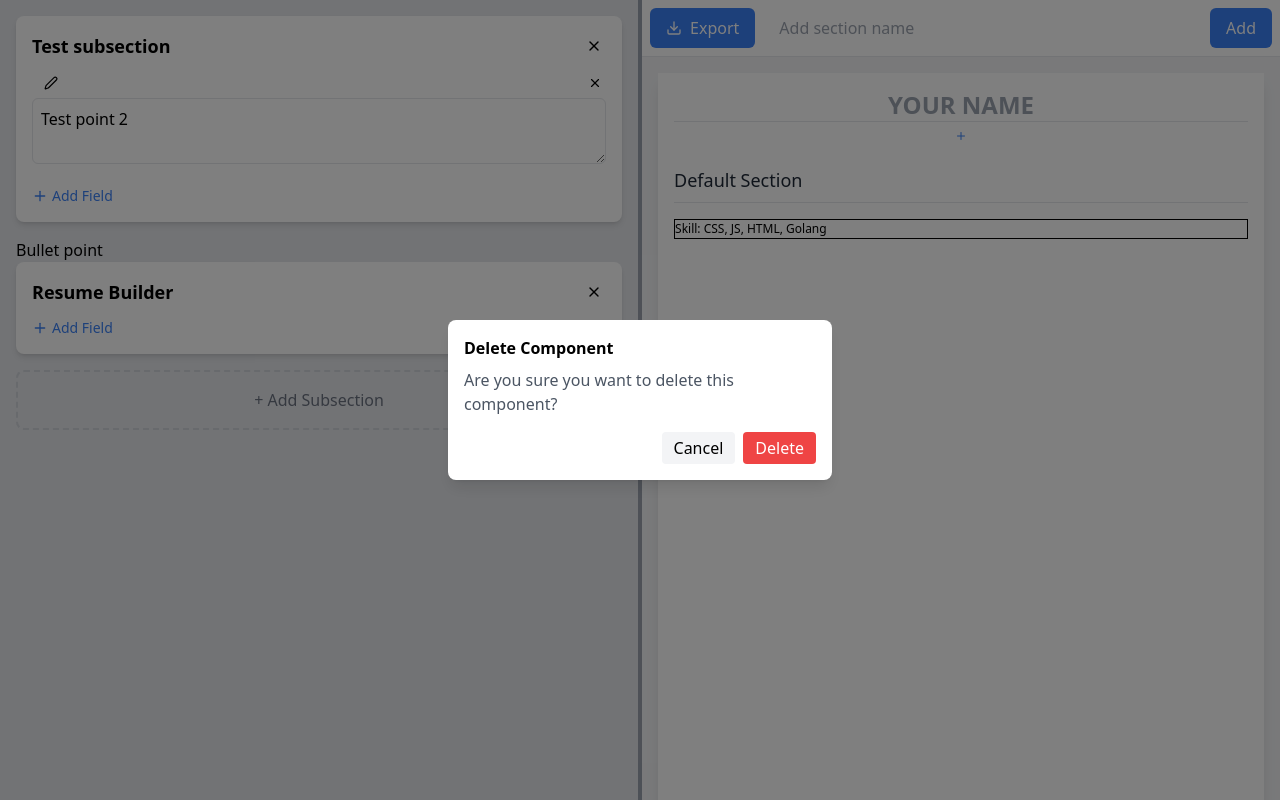
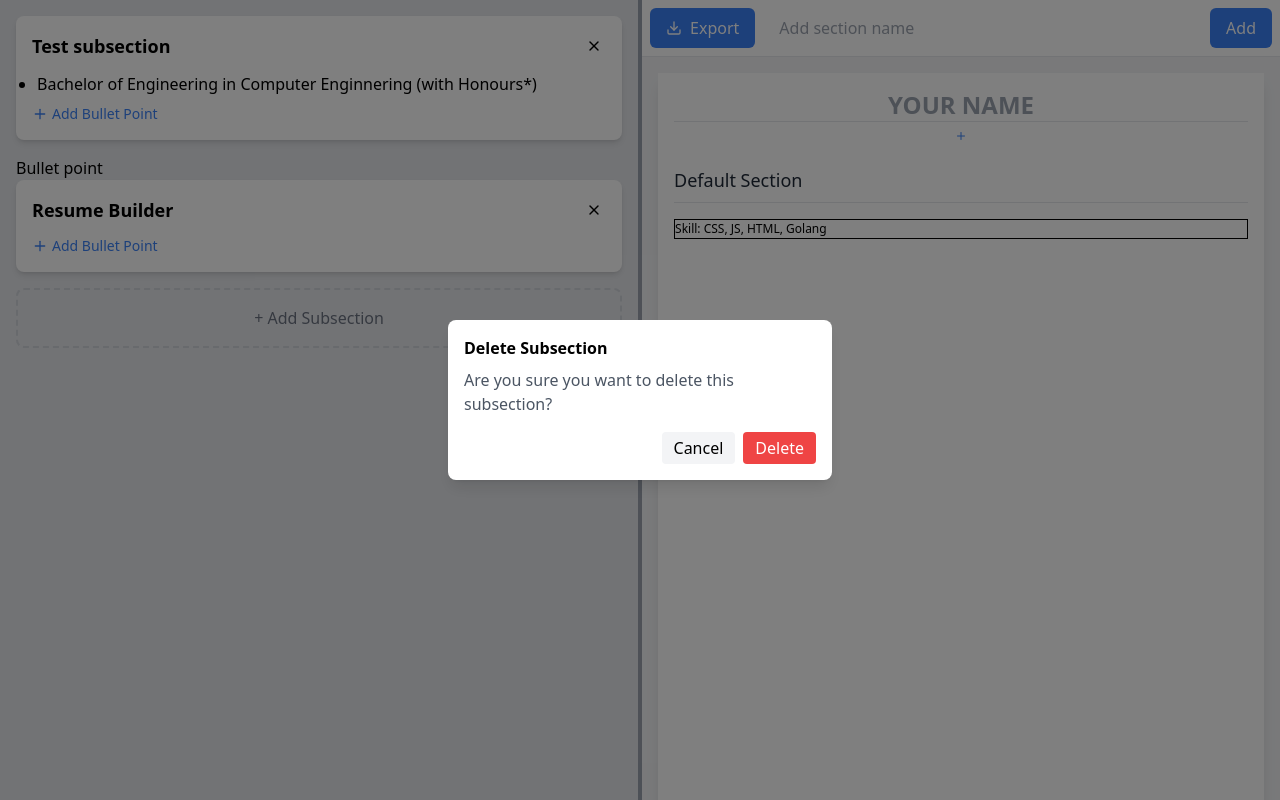
Before and after one commit to ThienDuc3112/hackNRoll25, a React (Vite) app in the folder frontend/: page / in a window 1280 px wide. Both pictures are taken after a click on the button 594 px from the left and 46 px from the top of the page. Built offline with nearby package versions, Linux system fonts and the light colour scheme; what @react-pdf/renderer would draw is missing.

Commit message:
State newPoint and subsex

```diff
--- a/frontend/src/pages/editor/bulletpoint.tsx
+++ b/frontend/src/pages/editor/bulletpoint.tsx
@@ -1,8 +1,10 @@
-const BulletPoint = ({ title }) => {
+import { PointType } from "./types";
+
+const BulletPoint = ({ point }: { point: PointType }) => {
   return (
     <div>
       <ul style={{ listStyleType: "disc", paddingLeft: "5px" }}>
-        <li>{title}</li>
+        <li>{point.data}</li>
       </ul>
     </div>
   );
--- a/frontend/src/pages/editor/editor.tsx
+++ b/frontend/src/pages/editor/editor.tsx
@@ -91,7 +91,7 @@ const Editor = () => {
   const [dividerPosition, setDividerPosition] = useState(50);
 
   // Access your editor state & actions
-  const { editorState, newSection } = useEditorAtom();
+  const { editorState, newSection, newSubSection } = useEditorAtom();
 
   // Each section uses an ID "section-xxx" for sorting
 
@@ -115,8 +115,8 @@ const Editor = () => {
   };
 
   /** Add new subsection from the left sidebar. */
-  const addNewSubsection = () => {
-    console.log("addNewSubsection()")
+  const addNewSubsection = (subSection: SubsectionType) => {
+    newSubSection(subSection)
   };
 
   return (
--- a/frontend/src/pages/editor/state.ts
+++ b/frontend/src/pages/editor/state.ts
@@ -1,6 +1,6 @@
-import { atom, useAtom } from "jotai"
-import { EditorStateType, ItemType } from "./types"
-import { arrayMove } from "@dnd-kit/sortable"
+import { atom, useAtom } from "jotai";
+import { EditorStateType, ItemType, PointType, SubsectionType } from "./types";
+import { arrayMove } from "@dnd-kit/sortable";
 
 export const editorAtom = atom<EditorStateType>({
   menu: ["test", "education", "project"],
@@ -8,7 +8,7 @@ export const editorAtom = atom<EditorStateType>({
     {
       id: "default",
       displayName: "Default Section",
-      items: ["skill"]
+      items: ["skill"],
     },
   ],
   itemMap: {
@@ -16,9 +16,9 @@ export const editorAtom = atom<EditorStateType>({
       type: "SUBSECTION",
       id: "test",
       title: "Test subsection",
-      items: ["test2"],
+      items: ["education"],
       description: "This is a test subsection",
-      timeRange: "beginning of time - now"
+      timeRange: "beginning of time - now",
     },
     project: {
       type: "SUBSECTION",
@@ -26,77 +26,123 @@ export const editorAtom = atom<EditorStateType>({
       title: "Resume Builder",
       items: [],
       description: "This very website",
-      timeRange: "now - now"
+      timeRange: "now - now",
     },
-    "test2": {
+    test2: {
       type: "POINT",
       data: "Test point 2",
-      id: "test2"
+      id: "test2",
     },
     skill: {
       type: "POINT",
       data: "Skill: CSS, JS, HTML, Golang",
-      id: "skill"
+      id: "skill",
     },
     education: {
       type: "POINT",
       data: "Bachelor of Engineering in Computer Enginnering (with Honours*)",
-      id: "education"
+      id: "education",
     },
-  }
-} as EditorStateType)
+  },
+} as EditorStateType);
 
-export const itemMapAtom = atom<Record<string, ItemType>>((get) => get(editorAtom).itemMap)
+export const itemMapAtom = atom<Record<string, ItemType>>(
+  (get) => get(editorAtom).itemMap
+);
 
 export const useEditorAtom = () => {
-  const [editorState, setEditorState] = useAtom(editorAtom)
+  const [editorState, setEditorState] = useAtom(editorAtom);
 
   const move = (itemId: string, sectionId: string, targetIndex: number) => {
-    console.log(`move ${itemId} to ${sectionId}[${targetIndex}]`)
-    setEditorState(prev => {
+    console.log(`move ${itemId} to ${sectionId}[${targetIndex}]`);
+    setEditorState((prev) => {
       if (!prev.itemMap[itemId]) return prev;
       //console.log("prev", prev)
 
       const newState = {
         itemMap: prev.itemMap,
         sections: [...prev.sections],
-        menu: prev.menu.filter(val => val !== itemId)
-      }
+        menu: prev.menu.filter((val) => val !== itemId),
+      };
 
-      newState.sections = newState.sections.map(section => {
-        const newSection = { ...section }
-        newSection.items = newSection.items.filter(val => val !== itemId)
+      newState.sections = newState.sections.map((section) => {
+        const newSection = { ...section };
+        newSection.items = newSection.items.filter((val) => val !== itemId);
         if (newSection.id === sectionId) {
-          newSection.items.splice(targetIndex, 0, itemId)
+          newSection.items.splice(targetIndex, 0, itemId);
         }
-        return newSection
-      })
+        return newSection;
+      });
+
+      return newState;
+    });
+  };
+
+  const moveSection = (activeSectionId: string, targetIndex: number) => {
+    const { sections } = editorState;
+    const newSections = arrayMove(
+      sections,
+      sections.findIndex((val) => val.id === activeSectionId),
+      targetIndex
+    );
+    setEditorState((prev) => ({
+      ...prev,
+      sections: newSections,
+    }));
+  };
+
+  const newSection = (id: string, name: string) => {
+    setEditorState((prev) => ({
+      ...prev,
+      sections: [
+        ...prev.sections,
+        {
+          id: id,
+          displayName: name,
+          items: [],
+        },
+      ],
+    }));
+  };
+
+  const newBulletPoint = (data: string): string => {
+    const newId = Math.random().toString();
+    setEditorState((prev) => {
+      const newPoint: PointType = {
+        id: newId,
+        data,
+        type: "POINT",
+      };
+      const newState: EditorStateType = {
+        ...prev,
+        itemMap: {
+          ...prev.itemMap,
+          [newId]: newPoint,
+        },
+      };
+      return newState;
+    });
+    return newId;
+  };
+
+  const newSubSection = (subsection: SubsectionType) =>{
+    const newId = Math.random().toString();
+    setEditorState((prev) => {
+      const newState: EditorStateType = {
+        ...prev,
+        itemMap: {
+          ...prev.itemMap,
+          [newId]: {
+            ...subsection,
+            id: newId
+          },
+        },
+        menu: [...prev.menu, newId]
+      };
 
       return newState
     })
   }
 
-  const moveSection = (activeSectionId: string, targetIndex: number) => {
-    const { sections } = editorState
-    const newSections = arrayMove(sections, sections.findIndex(val => val.id === activeSectionId), targetIndex)
-    setEditorState(prev => ({
-      ...prev,
-      sections: newSections
-    }))
-  }
-
-  const newSection = (id: string, name: string) => {
-    setEditorState(prev => ({
-      ...prev, sections: [
-        ...prev.sections,
-        {
-          id: id,
-          displayName: name,
-          items: []
-        }
-      ]
-    }))
-  }
-
-  return { editorState, move, moveSection, newSection }
-}
+  return { editorState, move, moveSection, newBulletPoint, newSubSection, newSection };
+};
--- a/frontend/src/pages/editor/subsection.tsx
+++ b/frontend/src/pages/editor/subsection.tsx
@@ -1,57 +1,48 @@
 import { useState } from "react";
-import { X, Plus, Edit2 } from "lucide-react";
+import { X, Plus } from "lucide-react";
 import { PointType, SubsectionType } from "./types";
 import { useAtomValue } from "jotai";
-import { itemMapAtom } from "./state";
+import { itemMapAtom, useEditorAtom } from "./state";
+import BulletPoint from "./bulletpoint";
 
-const Field = ({ id, label, content }) => {
-  const [isEditing, setIsEditing] = useState(false);
-  const [newLabel, setNewLabel] = useState(label);
+const Subsection = ({ subSection }: { subSection: SubsectionType }) => {
   const [showConfirm, setShowConfirm] = useState(false);
+  const itemMap = useAtomValue(itemMapAtom);
+
+  const {newBulletPoint} = useEditorAtom()
 
   return (
-    <div className="mb-4">
-      <div className="flex justify-between items-center mb-1">
-        {isEditing ? (
-          <div className="flex gap-2">
-            <input
-              value={newLabel}
-              onChange={(e) => setNewLabel(e.target.value)}
-              className="text-sm p-1 border rounded"
-              autoFocus
-            />
-            <button className="text-sm text-blue-500">Save</button>
-          </div>
-        ) : (
-          <div className="flex items-center gap-2">
-            <label className="text-sm font-medium text-gray-700">{label}</label>
-            <button
-              onClick={() => setIsEditing(true)}
-              className="p-1 hover:bg-gray-100 rounded"
-            >
-              <Edit2 size={14} />
-            </button>
-          </div>
-        )}
+    <div
+      className={"w-full p-4 mb-4 rounded-lg bg-white shadow-md cursor-move"}
+    >
+      <div className="flex justify-between items-center mb-3">
+        <h3 className="font-semibold text-lg">{subSection.title}</h3>
         <button
           onClick={() => setShowConfirm(true)}
           className="p-1 hover:bg-gray-100 rounded"
         >
-          <X size={14} />
+          <X size={16} />
         </button>
       </div>
-      <textarea
-        value={content}
-        className="w-full p-2 border rounded-md focus:outline-none focus:ring-2 focus:ring-blue-500"
-        rows={2}
-      />
+
+      <div>
+        {subSection.items.map((point, i) => (
+          <BulletPoint point={itemMap[point] as PointType} />
+        ))}
+      </div>
+
+      <button onClick={() => {
+
+      }} className="mt-2 flex items-center text-sm text-blue-500 hover:text-blue-600">
+        <Plus size={16} className="mr-1" /> Add Bullet Point
+      </button>
 
       {showConfirm && (
         <div className="fixed inset-0 bg-black bg-opacity-50 flex items-center justify-center z-50">
           <div className="bg-white p-4 rounded-lg shadow-lg max-w-sm w-full mx-4">
-            <h3 className="font-semibold mb-2">Delete Field</h3>
+            <h3 className="font-semibold mb-2">Delete Subsection</h3>
             <p className="text-gray-600 mb-4">
-              Are you sure you want to delete this field?
+              Are you sure you want to delete this subsection?
             </p>
             <div className="flex justify-end gap-2">
               <button
@@ -76,80 +67,4 @@ const Field = ({ id, label, content }) => {
   );
 };
 
-const Subsection = ({
-  id,
-  isDropped = false,
-  onRemove,
-  subSection,
-}: {
-  id: string;
-  isDropped: boolean;
-  onRemove: (str: string) => void;
-  subSection: SubsectionType;
-}) => {
-  const [showConfirm, setShowConfirm] = useState(false);
-  const itemMap = useAtomValue(itemMapAtom);
-
-  return (
-    <div
-      className={`w-full p-4 mb-4 rounded-lg ${
-        !isDropped ? "bg-white shadow-md cursor-move" : "bg-white shadow-md"
-      }`}
-    >
-      <div className="flex justify-between items-center mb-3">
-        <h3 className="font-semibold text-lg">{subSection.title}</h3>
-        <button
-          onClick={() => setShowConfirm(true)}
-          className="p-1 hover:bg-gray-100 rounded"
-        >
-          <X size={16} />
-        </button>
-      </div>
-
-      <div>
-        {subSection.items.map((point, i) => (
-          <Field
-            key={i}
-            id={`menu-${point}`}
-            label={""}
-            content={(itemMap[point] as PointType).data}
-          />
-        ))}
-      </div>
-
-      <button className="mt-2 flex items-center text-sm text-blue-500 hover:text-blue-600">
-        <Plus size={16} className="mr-1" /> Add Field
-      </button>
-
-      {showConfirm && (
-        <div className="fixed inset-0 bg-black bg-opacity-50 flex items-center justify-center z-50">
-          <div className="bg-white p-4 rounded-lg shadow-lg max-w-sm w-full mx-4">
-            <h3 className="font-semibold mb-2">Delete Component</h3>
-            <p className="text-gray-600 mb-4">
-              Are you sure you want to delete this component?
-            </p>
-            <div className="flex justify-end gap-2">
-              <button
-                className="px-3 py-1 bg-gray-100 hover:bg-gray-200 rounded"
-                onClick={() => setShowConfirm(false)}
-              >
-                Cancel
-              </button>
-              <button
-                className="px-3 py-1 bg-red-500 text-white hover:bg-red-600 rounded"
-                onClick={() => {
-                  //onRemove();
-                  setShowConfirm(false);
-                }}
-              >
-                Delete
-              </button>
-            </div>
-          </div>
-        </div>
-      )}
-    </div>
-  );
-};
-
 export default Subsection;
```
Also changed, not shown: frontend/src/pages/editor/section.tsx (+3 -6 lines).
